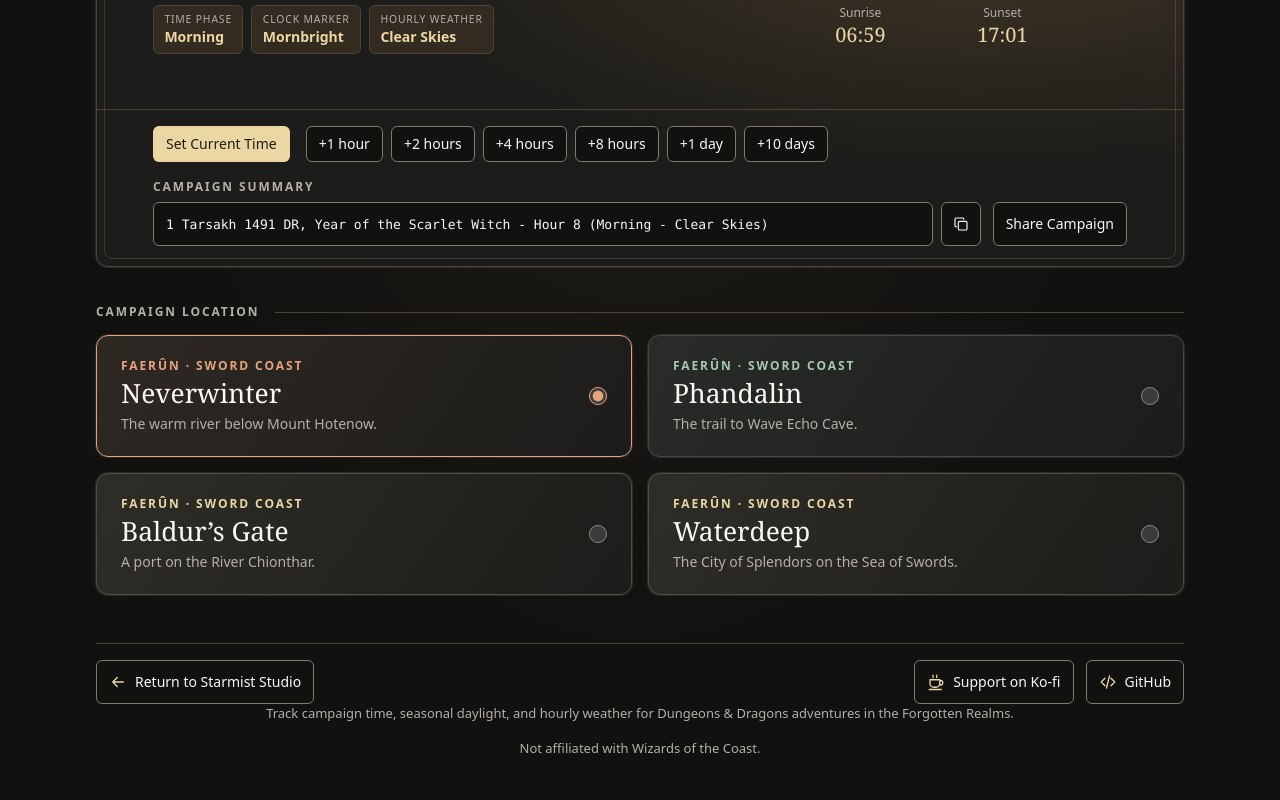
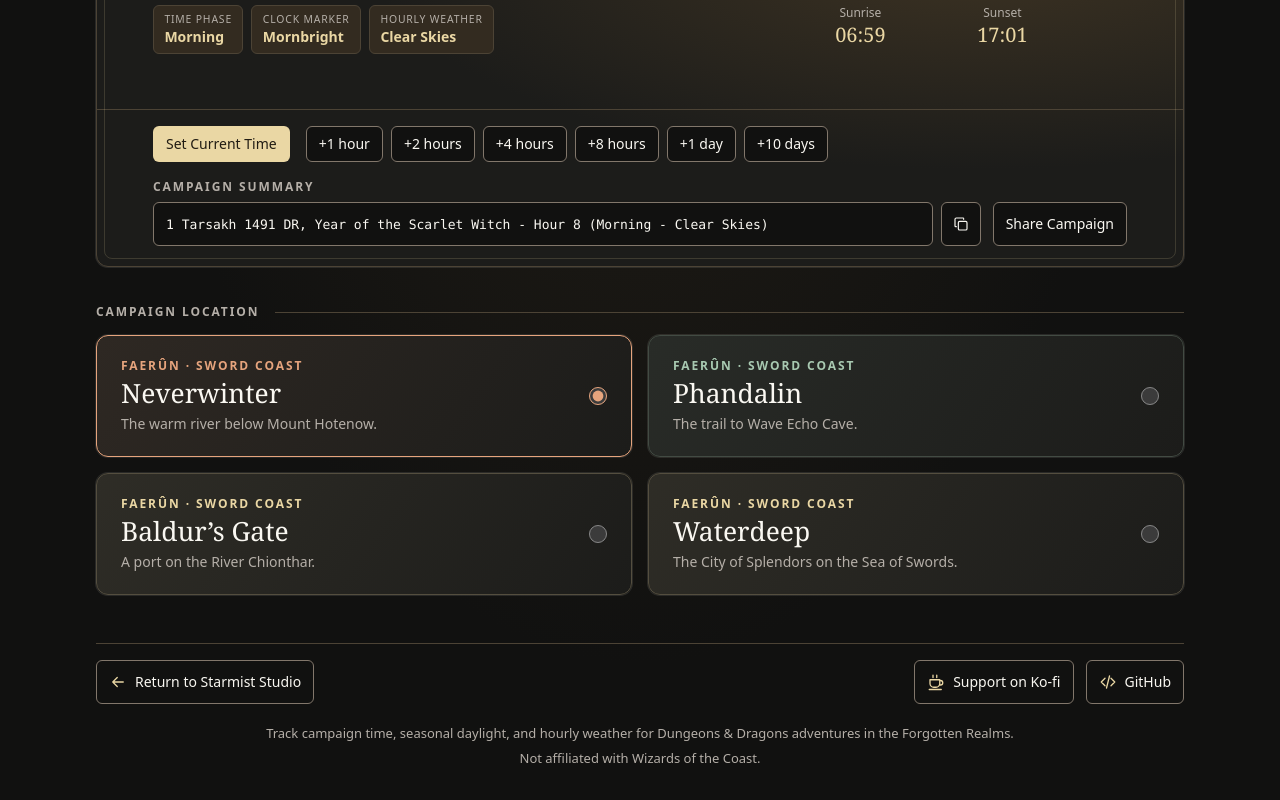
Before and after one commit to starbornone/harptos-calendar-tracker, a React (Vite) app: page / in a window 1280 px wide. Shown: the part 549-1349 px from the top of the page. Built offline with nearby package versions, Linux system fonts and the light colour scheme.

Commit message:
Tighten footer text spacing under the link buttons
Co-authored-by: Cursor <cursoragent@cursor.com>

```diff
--- a/src/index.css
+++ b/src/index.css
@@ -570,11 +570,12 @@
 }
 
 .footer-intro {
-  margin-bottom: 1rem;
+  margin-top: 1.25rem;
+  margin-bottom: 0.35rem;
 }
 
 .footer-disclaimer {
-  margin-top: 1rem;
+  margin-top: 0;
 }
 
 @media (max-width: 40rem) {
```
